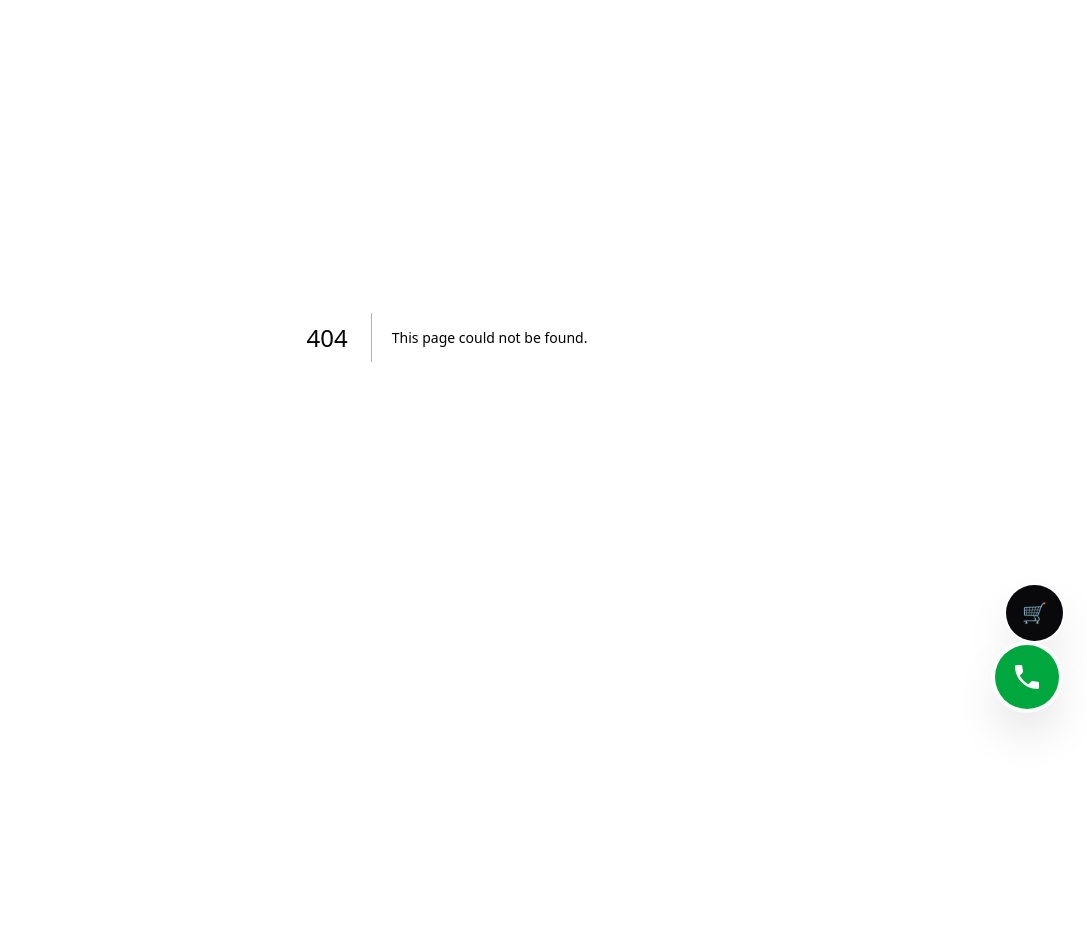
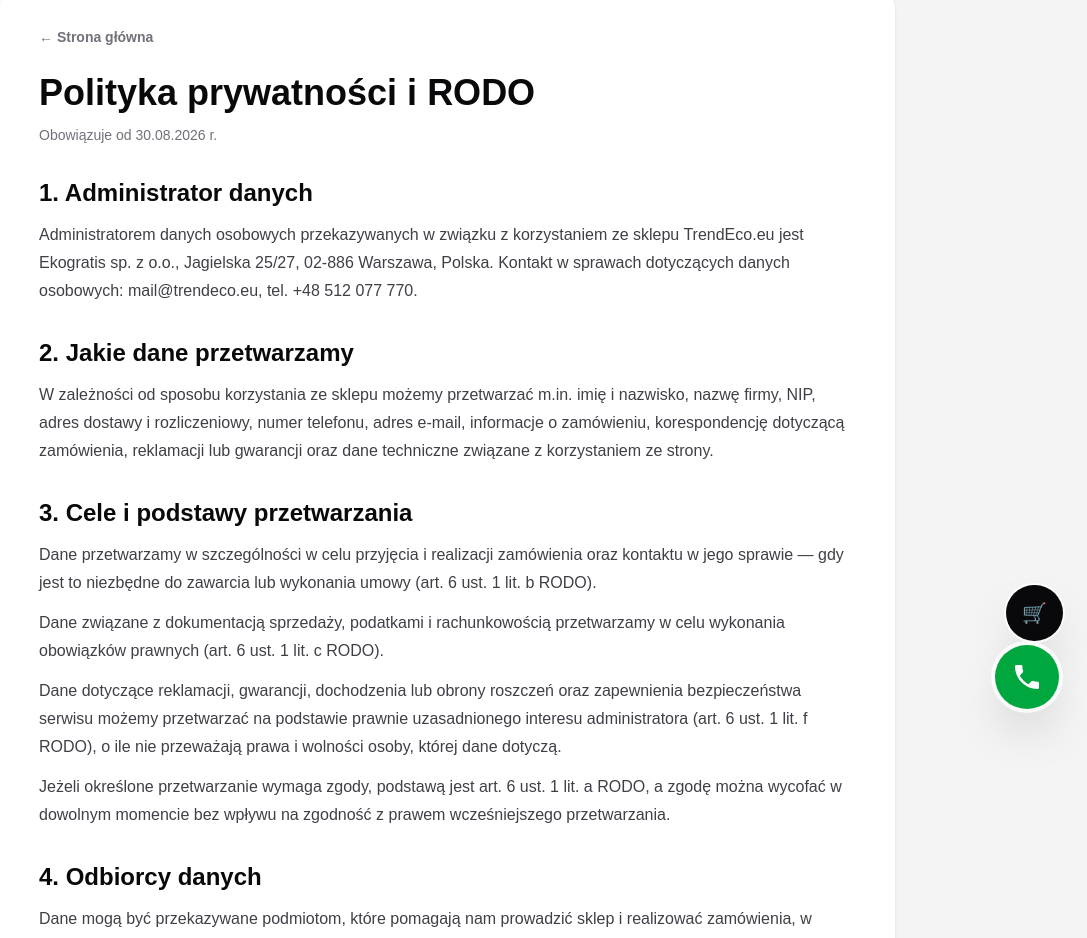
Before and after one commit to polmechtech/trendeco-landing, a Next.js app: page /polityka-prywatnosci in a window 1280 px wide. Before the commit this address had no page. Shown: the part 63-1001 px from the top of the page, without its empty margins (193-1280 px from the left). Before the commit the page ends 800 px from the top, so only its background shows below. Built offline with nearby package versions, Linux system fonts and the light colour scheme.

Commit message:
Add TrendEco privacy and GDPR policy

```diff
--- /dev/null
+++ b/app/polityka-prywatnosci/page.tsx
@@ -0,0 +1,19 @@
+import type { Metadata } from "next";
+
+export const metadata: Metadata = { title: "Polityka prywatności i RODO", description: "Polityka prywatności i informacje RODO sklepu TrendEco.eu.", alternates: { canonical: "/polityka-prywatnosci" } };
+
+export default function PrivacyPage() {
+  return <main className="min-h-screen bg-zinc-100 px-4 py-8 text-zinc-950 sm:px-6 sm:py-12"><article className="mx-auto max-w-4xl rounded-3xl bg-white p-6 shadow-sm sm:p-10"><a href="/" className="text-sm font-bold text-zinc-500">← Strona główna</a><h1 className="mt-6 text-4xl font-black">Polityka prywatności i RODO</h1><p className="mt-3 text-sm text-zinc-500">Obowiązuje od 30.08.2026 r.</p>
+  <h2 className="mt-8 text-2xl font-black">1. Administrator danych</h2><p className="mt-3 leading-7 text-zinc-700">Administratorem danych osobowych przekazywanych w związku z korzystaniem ze sklepu TrendEco.eu jest Ekogratis sp. z o.o., Jagielska 25/27, 02-886 Warszawa, Polska. Kontakt w sprawach dotyczących danych osobowych: mail@trendeco.eu, tel. +48 512 077 770.</p>
+  <h2 className="mt-8 text-2xl font-black">2. Jakie dane przetwarzamy</h2><p className="mt-3 leading-7 text-zinc-700">W zależności od sposobu korzystania ze sklepu możemy przetwarzać m.in. imię i nazwisko, nazwę firmy, NIP, adres dostawy i rozliczeniowy, numer telefonu, adres e-mail, informacje o zamówieniu, korespondencję dotyczącą zamówienia, reklamacji lub gwarancji oraz dane techniczne związane z korzystaniem ze strony.</p>
+  <h2 className="mt-8 text-2xl font-black">3. Cele i podstawy przetwarzania</h2><div className="mt-3 space-y-3 leading-7 text-zinc-700"><p>Dane przetwarzamy w szczególności w celu przyjęcia i realizacji zamówienia oraz kontaktu w jego sprawie — gdy jest to niezbędne do zawarcia lub wykonania umowy (art. 6 ust. 1 lit. b RODO).</p><p>Dane związane z dokumentacją sprzedaży, podatkami i rachunkowością przetwarzamy w celu wykonania obowiązków prawnych (art. 6 ust. 1 lit. c RODO).</p><p>Dane dotyczące reklamacji, gwarancji, dochodzenia lub obrony roszczeń oraz zapewnienia bezpieczeństwa serwisu możemy przetwarzać na podstawie prawnie uzasadnionego interesu administratora (art. 6 ust. 1 lit. f RODO), o ile nie przeważają prawa i wolności osoby, której dane dotyczą.</p><p>Jeżeli określone przetwarzanie wymaga zgody, podstawą jest art. 6 ust. 1 lit. a RODO, a zgodę można wycofać w dowolnym momencie bez wpływu na zgodność z prawem wcześniejszego przetwarzania.</p></div>
+  <h2 className="mt-8 text-2xl font-black">4. Odbiorcy danych</h2><p className="mt-3 leading-7 text-zinc-700">Dane mogą być przekazywane podmiotom, które pomagają nam prowadzić sklep i realizować zamówienia, w szczególności przewoźnikom, dostawcom hostingu i infrastruktury IT, dostawcom poczty elektronicznej, usług księgowych i prawnych oraz organom publicznym, gdy obowiązek przekazania danych wynika z prawa. Podmioty przetwarzające dane na nasze zlecenie otrzymują je wyłącznie w zakresie potrzebnym do świadczenia usług.</p>
+  <h2 className="mt-8 text-2xl font-black">5. Przekazywanie danych poza EOG</h2><p className="mt-3 leading-7 text-zinc-700">Niektóre wykorzystywane usługi techniczne mogą wiązać się z przetwarzaniem danych poza Europejskim Obszarem Gospodarczym. W takim przypadku stosujemy mechanizmy wymagane przez RODO, odpowiednie do danego dostawcy i transferu, w szczególności decyzję stwierdzającą odpowiedni stopień ochrony lub standardowe klauzule umowne, jeżeli są wymagane.</p>
+  <h2 className="mt-8 text-2xl font-black">6. Okres przechowywania</h2><p className="mt-3 leading-7 text-zinc-700">Dane związane z zamówieniem przechowujemy przez okres potrzebny do wykonania umowy, obsługi gwarancji i reklamacji, a następnie przez okres wymagany przepisami podatkowymi, rachunkowymi lub do upływu właściwych terminów przedawnienia roszczeń. Dane przetwarzane na podstawie zgody przechowujemy do jej wycofania lub wcześniejszego ustania celu przetwarzania, z uwzględnieniem obowiązków prawnych administratora.</p>
+  <h2 className="mt-8 text-2xl font-black">7. Prawa osoby, której dane dotyczą</h2><p className="mt-3 leading-7 text-zinc-700">Na zasadach określonych w RODO przysługuje prawo dostępu do danych, ich sprostowania, usunięcia, ograniczenia przetwarzania, przenoszenia danych, wniesienia sprzeciwu wobec przetwarzania opartego na prawnie uzasadnionym interesie oraz wycofania zgody, jeżeli przetwarzanie odbywa się na jej podstawie. Przysługuje również prawo wniesienia skargi do Prezesa Urzędu Ochrony Danych Osobowych.</p>
+  <h2 className="mt-8 text-2xl font-black">8. Czy podanie danych jest obowiązkowe</h2><p className="mt-3 leading-7 text-zinc-700">Podanie danych oznaczonych jako wymagane w formularzu zamówienia jest dobrowolne, ale niezbędne do przyjęcia i realizacji zamówienia. Brak tych danych uniemożliwi zawarcie lub wykonanie umowy. Dane do faktury są wymagane tylko wtedy, gdy klient żąda wystawienia dokumentu z odpowiednimi danymi.</p>
+  <h2 className="mt-8 text-2xl font-black">9. Zautomatyzowane decyzje</h2><p className="mt-3 leading-7 text-zinc-700">Dane podawane w formularzu zamówienia nie są wykorzystywane przez TrendEco do podejmowania wobec klienta decyzji wywołujących skutki prawne wyłącznie w sposób zautomatyzowany.</p>
+  <h2 className="mt-8 text-2xl font-black">10. Pliki cookies i analityka</h2><p className="mt-3 leading-7 text-zinc-700">Strona może wykorzystywać pliki cookies lub podobne technologie niezbędne do działania serwisu, zapamiętania koszyka, bezpieczeństwa oraz — w zakresie dozwolonym prawem — pomiaru ruchu i statystyk. Koszyk jest zapisywany lokalnie w przeglądarce użytkownika. W przypadku technologii, które zgodnie z prawem wymagają uprzedniej zgody, powinny być one uruchamiane dopiero po jej uzyskaniu.</p>
+  <h2 className="mt-8 text-2xl font-black">11. Kontakt</h2><p className="mt-3 leading-7 text-zinc-700">W sprawach dotyczących prywatności i realizacji praw wynikających z RODO można skontaktować się z nami pod adresem mail@trendeco.eu lub telefonicznie: +48 512 077 770.</p>
+  <nav className="mt-10 flex flex-wrap gap-4 border-t pt-6 text-sm font-bold"><a href="/regulamin" className="text-green-700">Regulamin sklepu →</a><a href="/zwroty-i-reklamacje">Zwroty, reklamacja, gwarancja</a><a href="/dostawa">Dostawa</a></nav></article></main>;
+}
```
